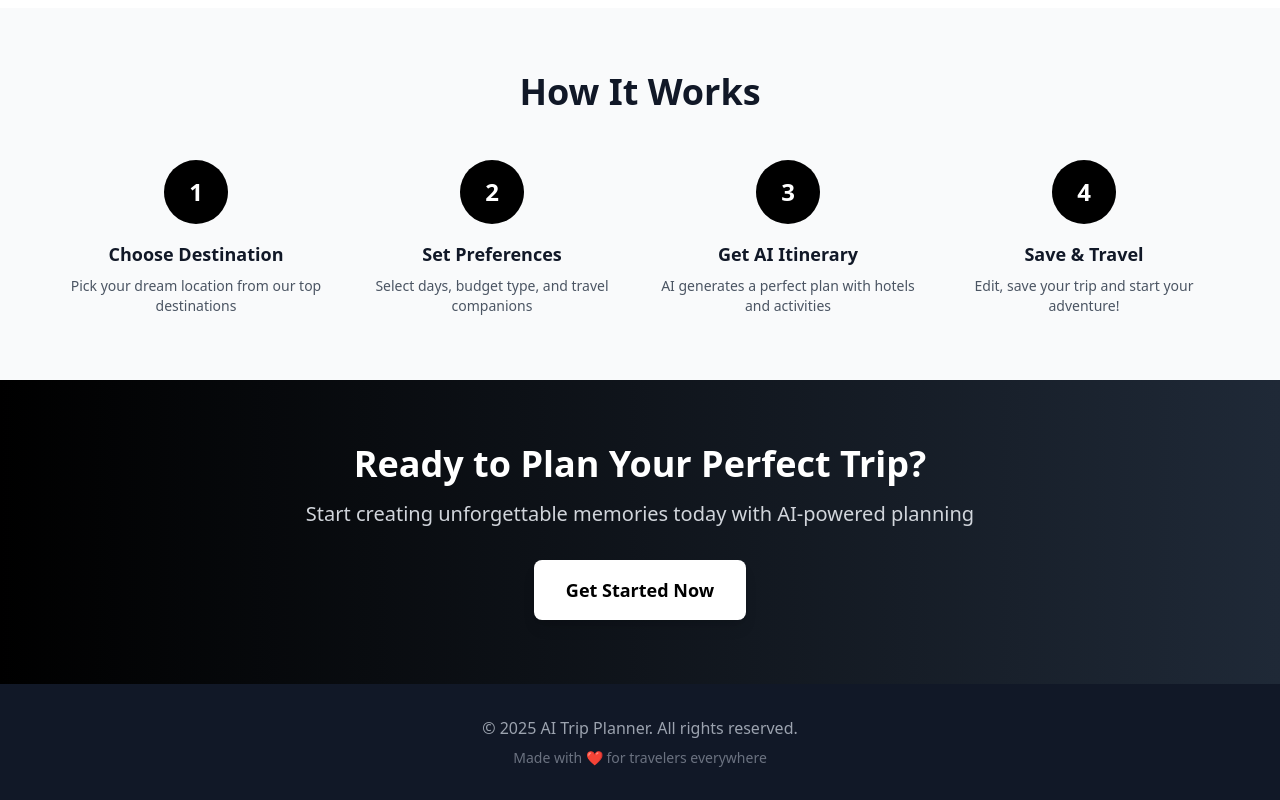
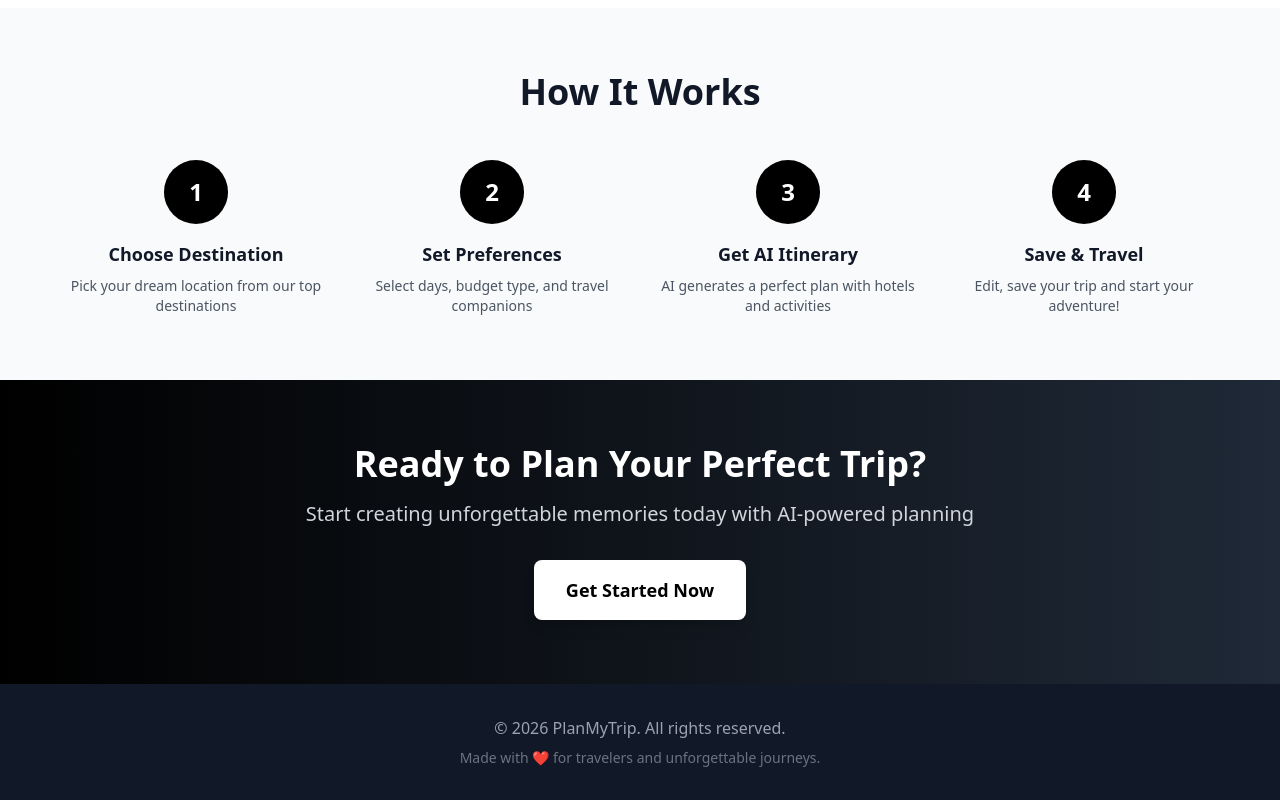
Before and after one commit to HarshitBhalani/PlanMyTrip, a Next.js app in the folder client/: page / in a window 1280 px wide. Shown: the part 3611-4411 px from the top of the page. Built offline with nearby package versions, Linux system fonts and the light colour scheme.

Commit message:
Update landing page footer copy

```diff
--- a/client/src/app/page.tsx
+++ b/client/src/app/page.tsx
@@ -663,10 +663,10 @@ export default function HomePage() {
       <footer className="bg-gray-900 text-white py-8 px-4">
         <div className="max-w-6xl mx-auto text-center">
           <p className="text-gray-400">
-            © 2025 AI Trip Planner. All rights reserved.
+            © 2026 PlanMyTrip. All rights reserved.
           </p>
           <p className="text-gray-500 mt-2 text-sm">
-            Made with ❤️ for travelers everywhere
+            Made with ❤️ for travelers and unforgettable journeys.
           </p>
         </div>
       </footer>
```
